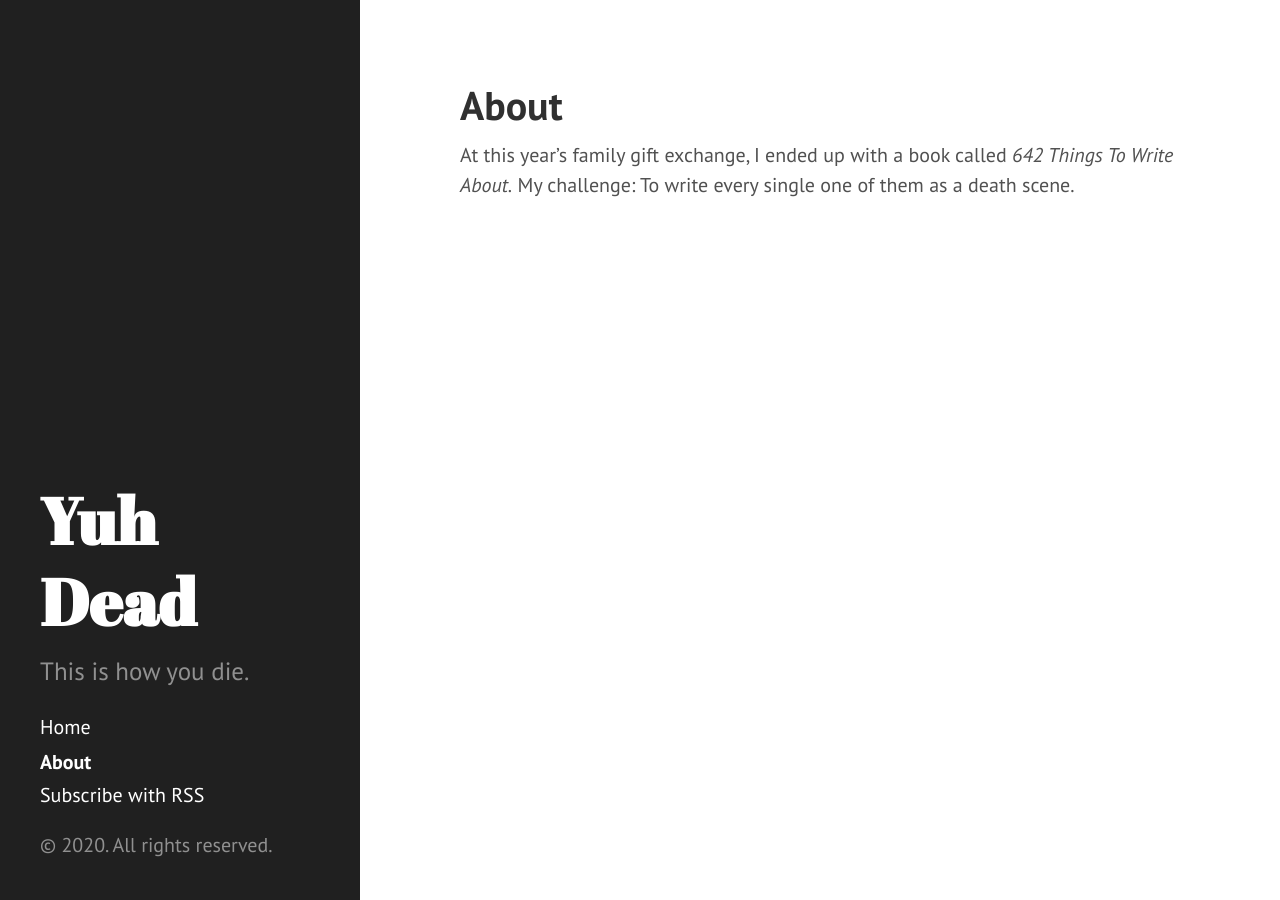
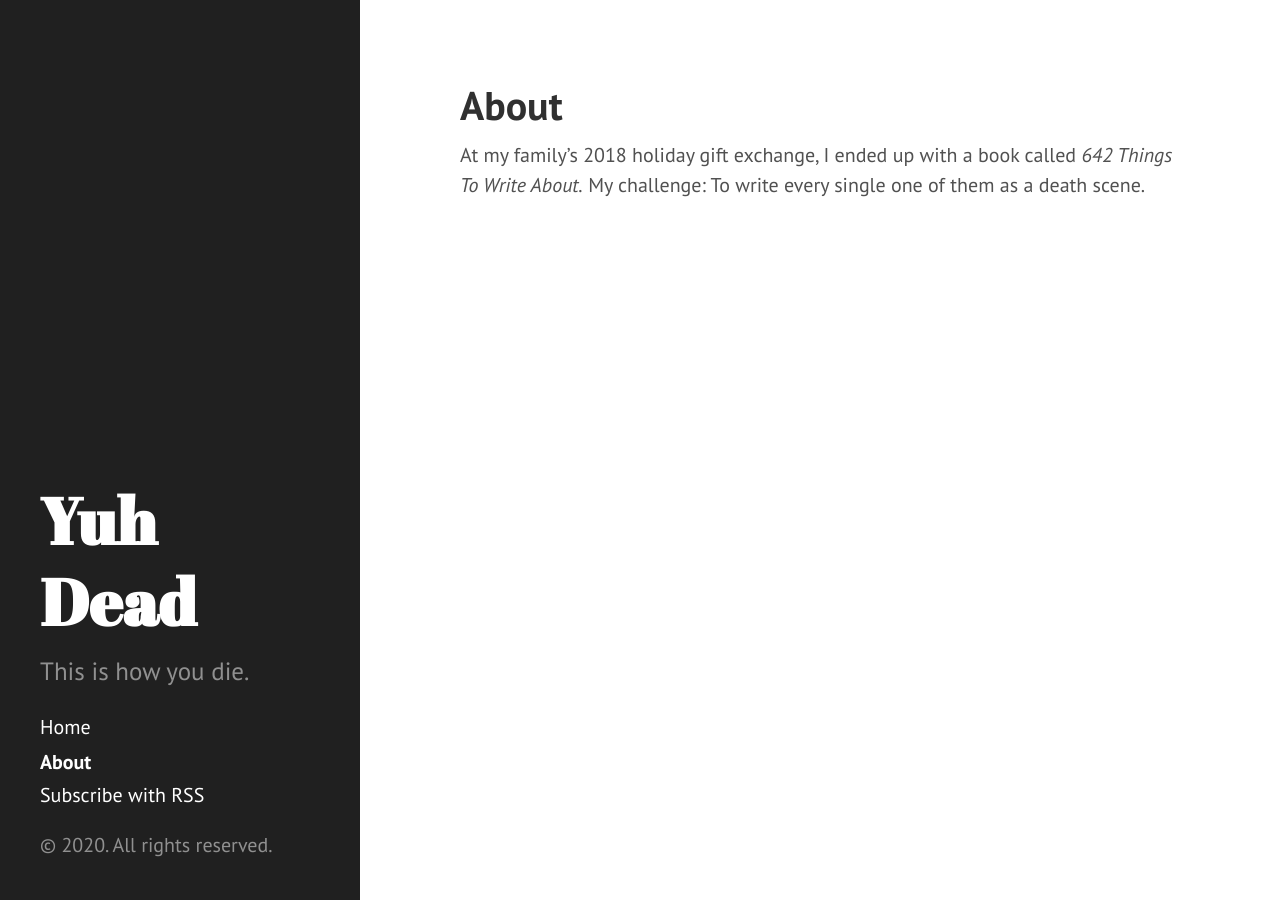
Before and after one commit to LoraV/LoraV.github.io, a Jekyll site: the page built from about.md, in a window 1280 px wide. Built offline with Jekyll 4.4.1, drawn with Linux system fonts in a browser that asks for light colours.

Commit message:
update about with year

```diff
--- a/about.md
+++ b/about.md
@@ -3,4 +3,4 @@ layout: page
 title: About
 ---
 
-At this year's family gift exchange, I ended up with a book called _642 Things To Write About._ My challenge: To write every single one of them as a death scene.
+At my family's 2018 holiday gift exchange, I ended up with a book called _642 Things To Write About._ My challenge: To write every single one of them as a death scene.
```
